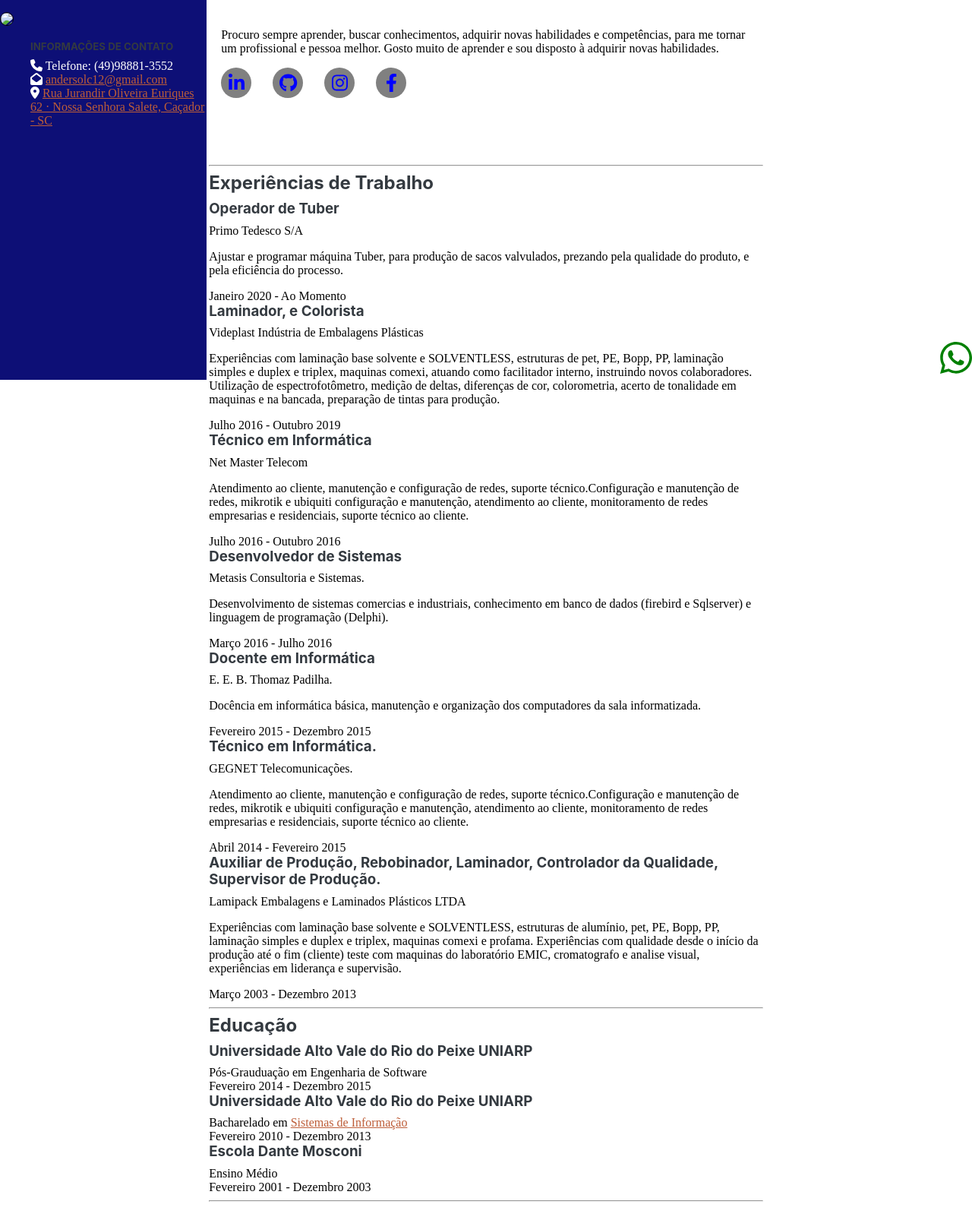
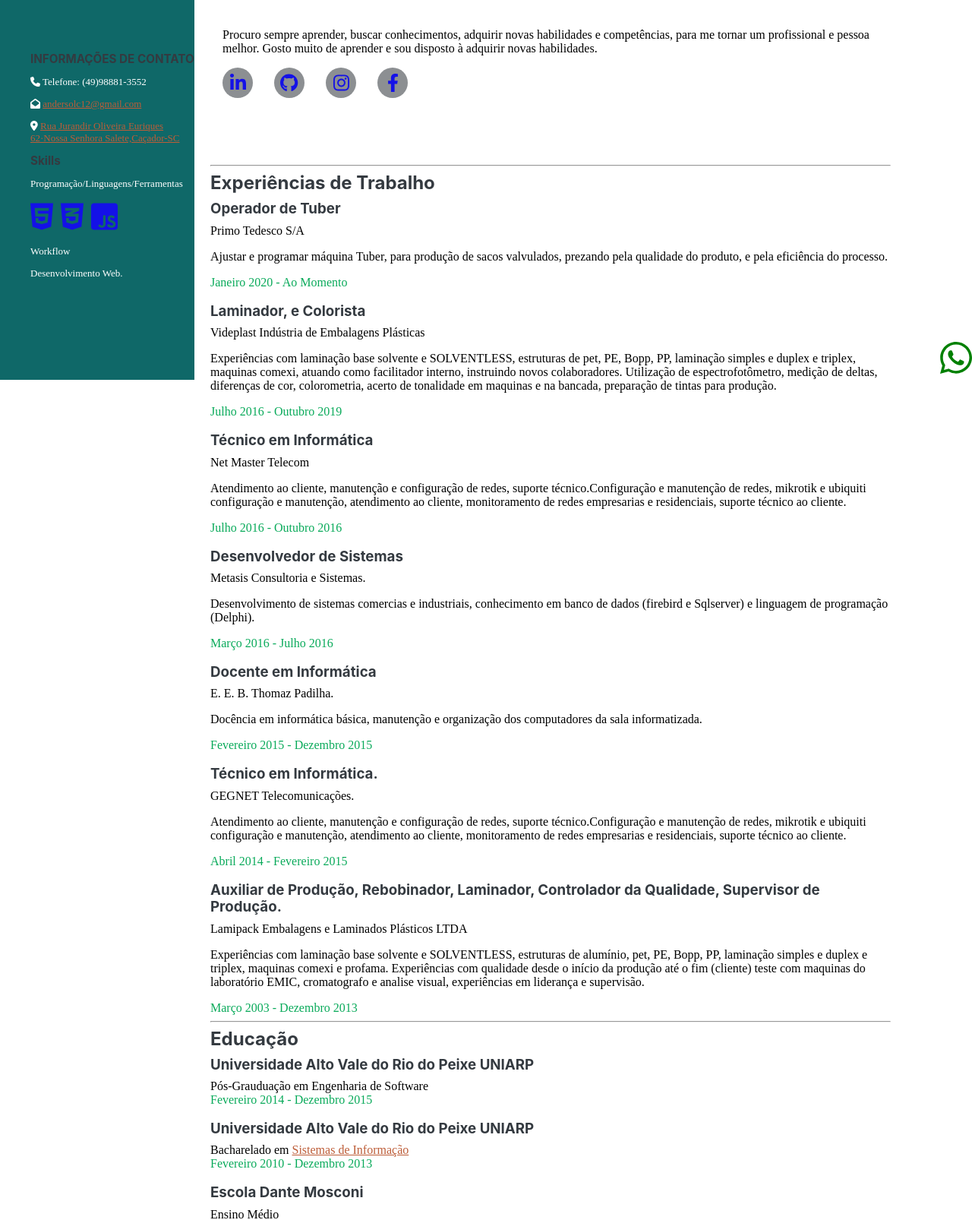
Before and after one commit to AnderCordeiro1/AnderCordeiro1.github.io, a plain HTML site: page index.html in a window 1280 px wide. Shown: the part 300-1906 px from the top of the page at 76% size. Drawn offline with nearby package versions, Linux system fonts and the light colour scheme; a web font is replaced by a local one.

Commit message:
Ajustes finais no index.html e no estilo.css

```diff
--- a/estilo.css
+++ b/estilo.css
@@ -2,7 +2,12 @@
     border-radius: 100%;
     max-width: 150px;
     border:1px solid black;
-    justify-content: center;
+    position: absolute;
+    left: 0;
+    right: 0;
+    top: -5;
+    bottom: -5;
+    margin: auto;
 }
 
 .img-profile {
@@ -44,30 +49,30 @@
 
 
 .coluna{
-    background-color: #0D0F76;
+    background-color: #0f6868;
     padding-left: 0;
     padding-right: 0;
-    text-align: inherit;
+    text-align: left;
     position: fixed;
     top: 0;
     left: 0;
     display: flex;
     flex-direction: column;
-    justify-content: center;
+    justify-content: space-around;
     flex-shrink: inherit;
-    align-self: flex-start;
-    width: 17rem;
+    font-size: 13px;
+    width: 16rem;
     height: 100vh;
-    flex-wrap: wrap;
     color: white;
 }
 
-.container{
-    width: 57%;
+.container
+{
+    width: 70%;
     padding-right: var(--bs-gutter-x, 0.75rem);
     padding-left: var(--bs-gutter-x, 0.75rem);
+    margin-left: 265px;
     margin-right: auto;
-    margin-left: auto;
 }
 .social-icons .social-icon {
     display: inline-flex;
@@ -75,8 +80,8 @@
     justify-content: center;
     height: 2.5rem;
     width: 2.5rem;
-    background-color: gray;
-    color: blue;
+    background-color: #8c8f92;
+    color: #1411e7;
     border-radius: 100%;
     font-size: 1.5rem;
     margin-right: 1.5rem;
@@ -97,7 +102,8 @@
   }
 
   .dev-icons {
-    font-size: 3rem;
+    color:#1411e7;
+    font-size: 2.5rem;
   }
 
   .list-inline {
@@ -150,3 +156,11 @@
     margin-bottom: 0;
     list-style: none;
   }
+
+  .text-primary {
+    color:#09aa5a;
+  }
+
+  .text-secondary{
+    color:#8c8f92;
+  }
--- a/index.html
+++ b/index.html
@@ -15,15 +15,43 @@
             <a class="social-icon icon-fab" href="https://api.whatsapp.com/send?phone=5549988813552"><i class="fa-brands fa-whatsapp"></i></a>
         </div>
             <nav class="coluna">
-                <span><img  class="foto" class="img-fluid img-profile rounded-circle mx-auto mb-5" src="FotoPerfil.jpg"></span>
+                <span><img  class="foto" class="img-fluid img-profile rounded-circle mx-auto mb-5" src="FotoPerfil.jpg" ></span>
                 <div>
                     <ul style="list-style: none;">
-                        <li> <h5>INFORMAÇÕES DE CONTATO</h5></li>
+                        <li> <h3>INFORMAÇÕES DE CONTATO</h3></li>
+                    </ul>
+                    <ul style="list-style: none;">
                         <li><span> <i class="fa-solid fa-phone icon-contato"> </i></span>    Telefone: (49)98881-3552  </li>
+                    </ul>
+                    <ul style="list-style: none;">
                         <li> <i class="fa-solid fa-envelope-open icon-contato"> </i>   <a href="mailto:andersolc12@gmail.com">  andersolc12@gmail.com</a></li>
+                    </ul>
+                    <ul style="list-style: none;">
                         <li> <i class="fa-solid fa-location-dot icon-contato"> </i>
                              <a href="https://www.google.com/maps/search/?api=1&query=Rua Jurandir Oliveira Euriques 62 Nossa Senhora Salete Caçador SC">
-                              Rua Jurandir Oliveira Euriques 62 · Nossa Senhora Salete, Caçador - SC</a>
+                              Rua Jurandir Oliveira Euriques 62·Nossa Senhora Salete,Caçador-SC</a>
+                        </li>
+                    </ul>
+                    <ul style="list-style: none;">
+                       <li><h3>Skills</h3></li>
+                    </ul>
+                    <ul style="list-style: none;">
+                       <li><span>Programação/Linguagens/Ferramentas</span></li>
+                    </ul>
+                    <ul style="list-style: none;">
+                        <ul class="list-inline dev-icons">
+                            <li class="list-inline-item"><i class="fab fa-html5"></i></li>
+                            <li class="list-inline-item"><i class="fab fa-css3-alt"></i></li>
+                            <li class="list-inline-item"><i class="fab fa-js-square"></i></li>
+                        </ul>
+                    </ul>
+                    <ul style="list-style: none;">
+                        <li><span>Workflow</span></li>
+                    </ul>
+                    <ul style="list-style: none;">
+                        <li>
+                            <span class="fa-li"><i class="fas fa-check"></i></span>
+                            Desenvolvimento Web.
                         </li>
                     </ul>
                 </div>
@@ -32,7 +60,7 @@
                 <section class="resume-section" id="about">
                     <div class="resume-section-content">
                         <h1 class="mb-0">
-                            Anderson
+                              Anderson
                             <span class="text-primary">Luiz</span>
                             <span class="text-secondary">Cordeiro</span>
                         </h1>
@@ -51,8 +79,8 @@
                 <hr class="m-0" />
                 <section>
                     <div class="resume-section-content">
-                        <h2 class="mb-5">Experiências de Trabalho</h2>
-                        <div class="d-flex flex-column flex-md-row justify-content-between mb-5">
+                        <h2 data-aos="fade-right"  class="mb-5">Experiências de Trabalho</h2>
+                        <div data-aos="fade-left" class="d-flex flex-column flex-md-row justify-content-between mb-5">
                             <div class="flex-grow-1">
                                 <h3 class="mb-0">Operador de Tuber</h3>
                                 <div class="subheading mb-3">Primo Tedesco S/A</div>
@@ -61,8 +89,9 @@
                                 </p>
                             </div>
                             <div class="flex-shrink-0"><span class="text-primary">Janeiro 2020 - Ao Momento</span></div>
+                            <br>
                         </div>
-                        <div class="d-flex flex-column flex-md-row justify-content-between mb-5">
+                       <div data-aos="fade-left" class="d-flex flex-column flex-md-row justify-content-between mb-5">
                             <div class="flex-grow-1">
                                 <h3 class="mb-0">Laminador, e Colorista</h3>
                                 <div class="subheading mb-3">Videplast Indústria de Embalagens Plásticas</div>
@@ -73,8 +102,9 @@
                                     de tintas para produção.</p>
                             </div>
                             <div class="flex-shrink-0"><span class="text-primary">Julho 2016 - Outubro 2019</span></div>
+                            <br>
                         </div>
-                        <div class="d-flex flex-column flex-md-row justify-content-between">
+                        <div data-aos="fade-left" class="d-flex flex-column flex-md-row justify-content-between mb-5">
                             <div class="flex-grow-1">
                                 <h3 class="mb-0">Técnico em Informática</h3>
                                 <div class="subheading mb-3">Net Master Telecom</div>
@@ -82,8 +112,9 @@
                                 monitoramento de redes empresarias e residenciais, suporte técnico ao cliente.</p>
                             </div>
                             <div class="flex-shrink-0"><span class="text-primary">Julho 2016 - Outubro 2016</span></div>
+                            <br>
                         </div>
-                        <div class="d-flex flex-column flex-md-row justify-content-between">
+                        <div data-aos="fade-left" class="d-flex flex-column flex-md-row justify-content-between mb-5">
                             <div class="flex-grow-1">
                                 <h3 class="mb-0">Desenvolvedor de Sistemas</h3>
                                 <div class="subheading mb-3">Metasis Consultoria e Sistemas.</div>
@@ -92,8 +123,9 @@
                                 </p>
                             </div>
                             <div class="flex-shrink-0"><span class="text-primary">Março 2016 - Julho 2016</span></div>
+                            <br>
                         </div>
-                        <div class="d-flex flex-column flex-md-row justify-content-between">
+                        <div data-aos="fade-left" class="d-flex flex-column flex-md-row justify-content-between mb-5">
                             <div class="flex-grow-1">
                                 <h3 class="mb-0">Docente em Informática</h3>
                                 <div class="subheading mb-3">E. E. B. Thomaz Padilha.</div>
@@ -101,8 +133,9 @@
                                 </p>
                             </div>
                             <div class="flex-shrink-0"><span class="text-primary">Fevereiro 2015 - Dezembro 2015</span></div>
+                            <br>
                         </div>
-                        <div class="d-flex flex-column flex-md-row justify-content-between">
+                        <div data-aos="fade-left" class="d-flex flex-column flex-md-row justify-content-between mb-5">
                             <div class="flex-grow-1">
                                 <h3 class="mb-0">Técnico em Informática.</h3>
                                 <div class="subheading mb-3">GEGNET Telecomunicações.</div>
@@ -111,8 +144,9 @@
                                 </p>
                             </div>
                             <div class="flex-shrink-0"><span class="text-primary">Abril 2014 - Fevereiro 2015</span></div>
+                            <br>
                         </div>
-                        <div class="d-flex flex-column flex-md-row justify-content-between">
+                        <div data-aos="fade-left" class="d-flex flex-column flex-md-row justify-content-between mb-5">
                             <div class="flex-grow-1">
                                 <h3 class="mb-0">Auxiliar de Produção, Rebobinador, Laminador, Controlador da Qualidade,
                                     Supervisor de Produção.
@@ -131,23 +165,25 @@
                 </section>
                 <hr class="m-0" />
                 <section>
-                    <div class="resume-section-content">
+                    <div data-aos="fade-right" class="resume-section-content">
                         <h2 class="mb-5">Educação</h2>
-                        <div class="d-flex flex-column flex-md-row justify-content-between mb-5">
+                       <div data-aos="fade-left" class="d-flex flex-column flex-md-row justify-content-between mb-5">
                             <div class="flex-grow-1">
                                 <h3 class="mb-0">Universidade Alto Vale do Rio do Peixe UNIARP</h3>
                                 <div class="subheading mb-3">Pós-Grauduação em Engenharia de Software</div>
                             </div>
                             <div class="flex-shrink-0"><span class="text-primary">Fevereiro 2014 - Dezembro 2015</span></div>
                         </div>
-                        <div class="d-flex flex-column flex-md-row justify-content-between mb-5">
+                        <br>
+                       <div data-aos="fade-left" class="d-flex flex-column flex-md-row justify-content-between mb-5">
                             <div class="flex-grow-1">
                                 <h3 class="mb-0">Universidade Alto Vale do Rio do Peixe UNIARP</h3>
                                 <div class="subheading mb-3">Bacharelado em <a href="https://uniarp.edu.br/cursos/sistemas-de-informacao/">Sistemas de Informação </a></a></div>
                             </div>
                             <div class="flex-shrink-0"><span class="text-primary">Fevereiro 2010 - Dezembro 2013</span></div>
                         </div>
-                        <div class="d-flex flex-column flex-md-row justify-content-between">
+                        <br>
+                        <div data-aos="fade-left" class="d-flex flex-column flex-md-row justify-content-between mb-5">
                             <div class="flex-grow-1">
                                 <h3 class="mb-0">Escola Dante Mosconi</h3>
                                 <div class="subheading mb-3">Ensino Médio</div>
@@ -157,37 +193,18 @@
                     </div>
                 </section>
                 <hr class="m-0" />
-                <section class="resume-section">
+                <section>
                     <div class="resume-section-content">
-                        <h2 class="mb-5">Skills</h2>
-                        <div class="subheading mb-3">Programação/Linguaguens/Ferramentas</div>
-                        <ul class="list-inline dev-icons">
-                            <li class="list-inline-item"><i class="fab fa-html5"></i></li>
-                            <li class="list-inline-item"><i class="fab fa-css3-alt"></i></li>
-                            <li class="list-inline-item"><i class="fab fa-js-square"></i></li>
-                        </ul>
-                        <div class="subheading mb-3">Workflow</div>
-                        <ul class="fa-ul mb-0">
-                            <li>
-                                <span class="fa-li"><i class="fas fa-check"></i></span>
-                                Desenvolvimento Web.
-                            </li>
-                        </ul>
+                        <h2 data-aos="fade-right" class="mb-5">Interesses</h2>
+                        <p data-aos="fade-left">Interesses em programação, desenvolvimento web, técnologias, aprender como melhorar e me tornar um bom desenvolvedor full stack</p>
+                        <p data-aos="fade-left" class="mb-0">No tempo livre gosto de jogar meu futebol, alguns games, adoro pescar, passar um tempo com os filhos, além curtir um bom jogo na televisão</p>
                     </div>
                 </section>
                 <hr class="m-0" />
                 <section>
                     <div class="resume-section-content">
-                        <h2 class="mb-5">Interesses</h2>
-                        <p>Interesses em programação, desenvolvimento web, técnologias, aprender como melhorar e me tornar um bom desenvolvedor full stack</p>
-                        <p class="mb-0">No tempo livre gosto de jogar meu futebol, alguns games, adoro pescar, passar um tempo com os filhos, além curtir um bom jogo na televisão</p>
-                    </div>
-                </section>
-                <hr class="m-0" />
-                <section>
-                    <div class="resume-section-content">
-                        <h2 class="mb-5">Certificados</h2>
-                        <ul class="fa-ul mb-0">
+                        <h2 data-aos="fade-right" class="mb-5">Certificados</h2>
+                        <ul data-aos="fade-left" class="fa-ul mb-0">
                             <li>
                                 <span class="fa-li icon-certificado"><i class="fa-solid fa-certificate"></i></span>
                                 TÉCNICO EM DESENVOLVIMENTO DE SISTEMAS - IFSC - 2023
@@ -235,4 +252,9 @@
     </body>
     <script src="https://cdn.jsdelivr.net/npm/bootstrap@5.1.3/dist/js/bootstrap.bundle.min.js"></script>
     <script src="https://use.fontawesome.com/releases/v6.1.0/js/all.js" crossorigin="anonymous"></script>
+    <script src="js/scripts.js"></script>
+     <script src="https://unpkg.com/aos@next/dist/aos.js"></script>
+     <script>
+        AOS.init();
+     </script>
 </html>
```
